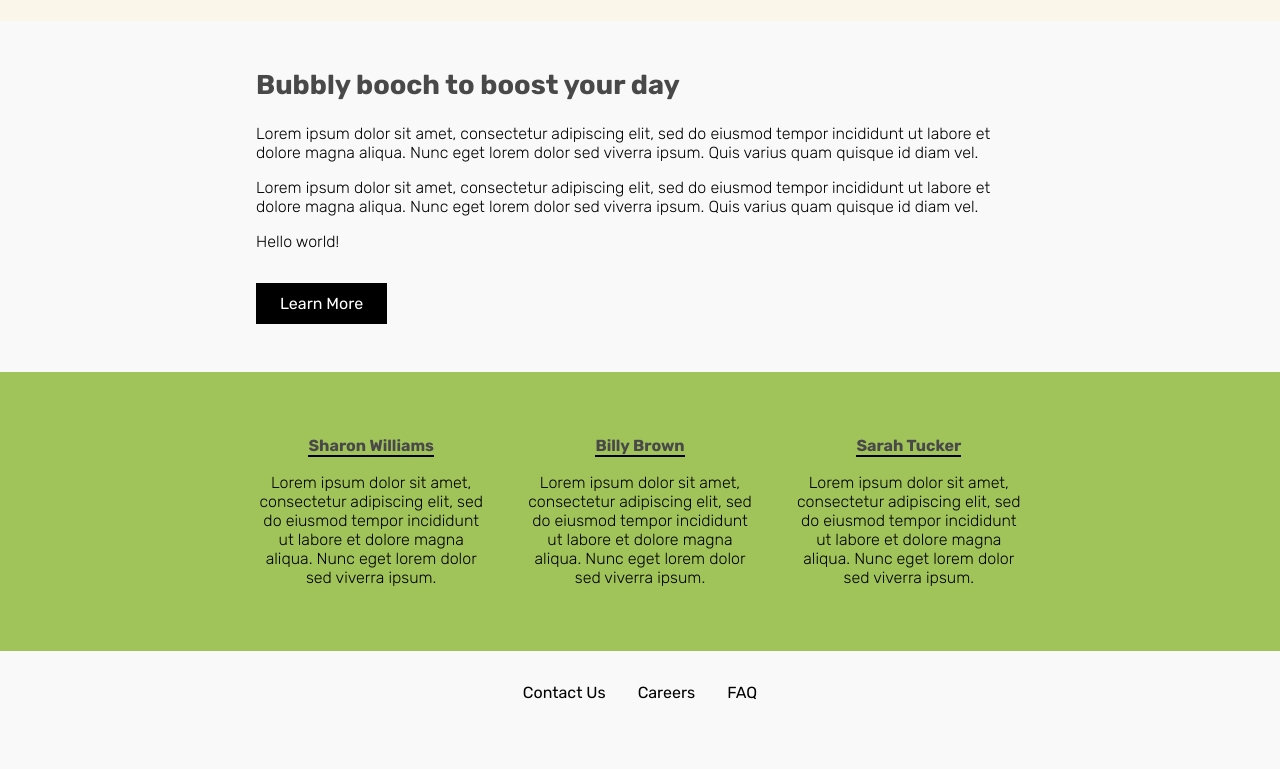
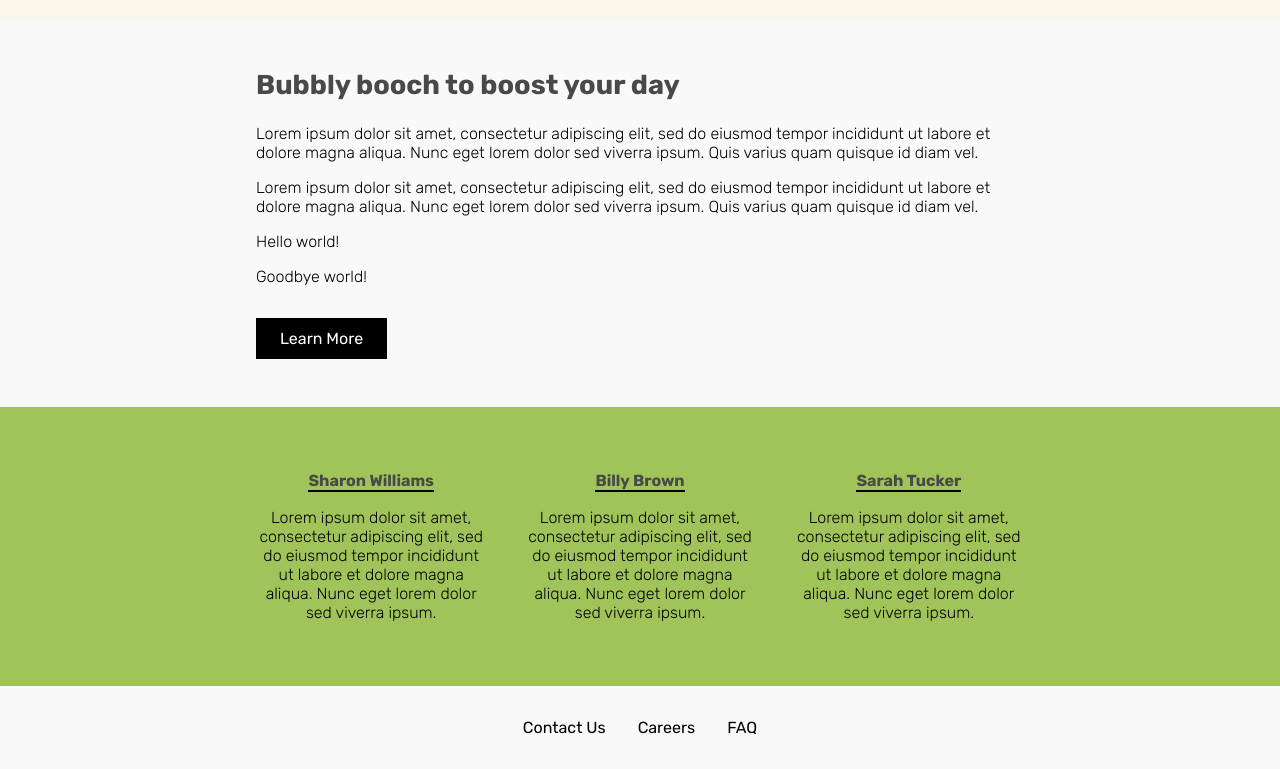
Before and after one commit to alissamandrade/buddysBooch, a plain HTML site: page index.html in a window 1280 px wide. Shown: the part 93-862 px from the top of the page. Before the commit the page ends 827 px from the top, so only its background shows below. Drawn offline with Linux system fonts and the light colour scheme.

Commit message:
Goodbye world

```diff
--- a/index.html
+++ b/index.html
@@ -41,6 +41,7 @@
                             <p>Lorem ipsum dolor sit amet, consectetur adipiscing elit, sed do eiusmod tempor incididunt ut labore et dolore magna aliqua. Nunc eget lorem dolor sed viverra ipsum. Quis varius quam quisque id diam vel.</p>
                             <p>Lorem ipsum dolor sit amet, consectetur adipiscing elit, sed do eiusmod tempor incididunt ut labore et dolore magna aliqua. Nunc eget lorem dolor sed viverra ipsum. Quis varius quam quisque id diam vel.</p>
                             <p>Hello world!</p>
+                            <p>Goodbye world!</p>
                             <a href="#" class="btn btn-info">Learn More</a>
                         </div>
                     </section>
```
